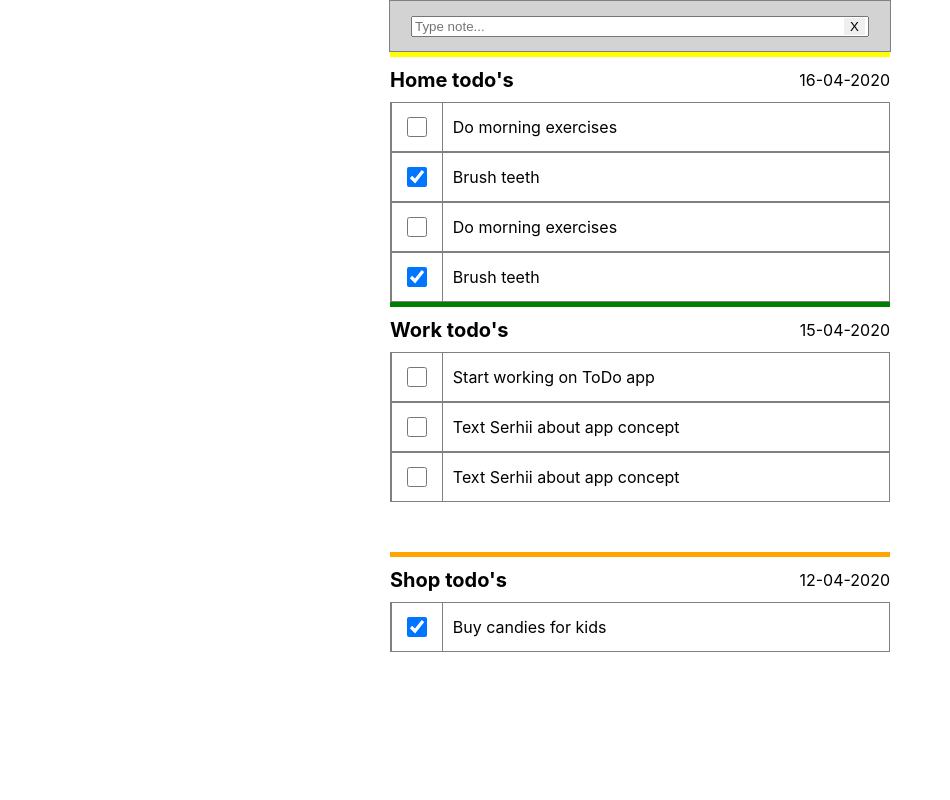
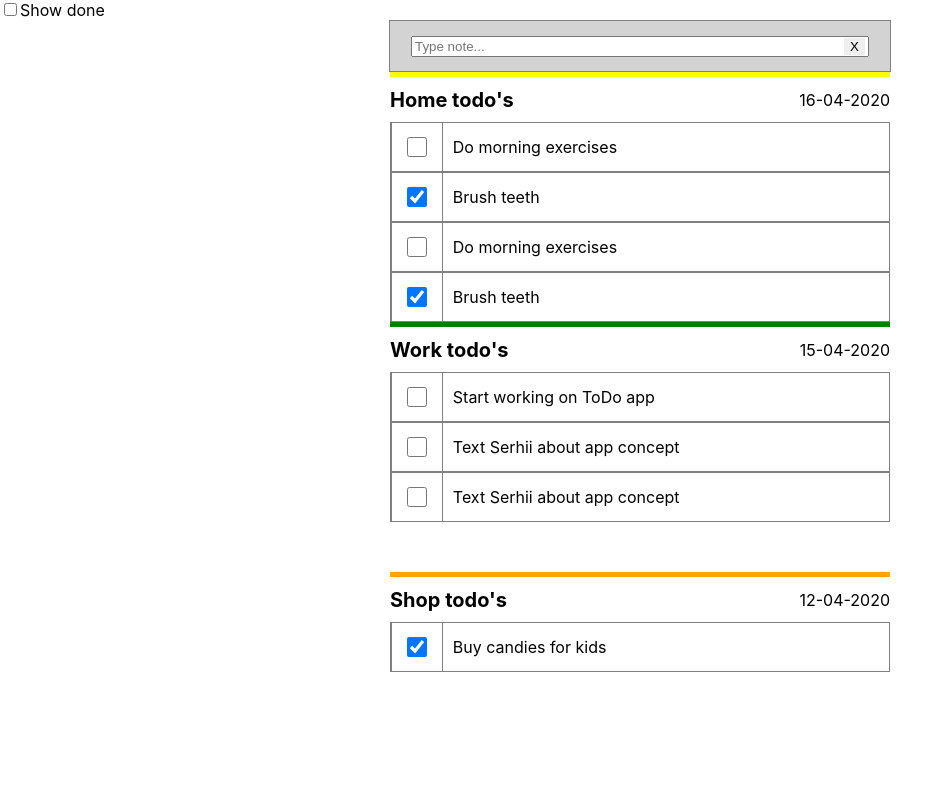
Before and after one commit to KostyrkoNazar/didwilldo, a React (Create React App) app: page / in a window 1280 px wide. Shown: the top 800 px of the page, without its empty margins (0-950 px from the left). Built offline with nearby package versions, Linux system fonts and the light colour scheme.

Commit message:
filteredByTitle function controlled by Dashboard

```diff
--- a/src/Dashboard/Dashboard.js
+++ b/src/Dashboard/Dashboard.js
@@ -3,11 +3,12 @@ import TodoGroup from "../TodoGroup/TodoGroup";
 import TodoSearch from "../TodoSearch/TodoSearch";
 import './styles.css'
 import data from "../data/data";
+import TodoFilter from "../TodoFilter/TodoFilter";
 
 function Dashboard() {
     const [searchValue, setSearchValue] = useState('')
     const [todoGroupArray, setTodoArray] = useState([])
-    const [isSorted, setIsSorted] = useState([])
+    const [isFiltered, setIsFiltered] = useState(false)
 
     const onClear = () => setSearchValue('');
 
@@ -46,13 +47,45 @@ function Dashboard() {
 
     useEffect(()=>{
 
-        if (searchValue.length === 0) {
-            setTodoArray(data);
-        } else {
-            const searchResult= search(searchValue, data);
+            if (searchValue.length === 0 ) {
+                setTodoArray(data);
+            } else {
+                const searchResult= search(searchValue, data);
                 setTodoArray(searchResult);
-        }
-        },[searchValue])
+            }
+        },[searchValue, isFiltered])
+
+
+     const filterByDone=(groupListArray)=>{
+        //returning same shape array
+        return groupListArray.map(group => {
+            const {todoList} = group;
+
+            // sortedListByDone is an updated todoList
+           const sortedListByDone = todoList.map(item => {
+                const {done} = item;
+
+                if (done === false) {
+                    //changing filtered property of each item object
+                    item.filtered = false;
+                    //returning updated item object
+                    return {...item}
+                } else {
+                    // otherwise returning initial item object
+                    return {...item}
+                }
+            })
+            // return updated todoList property of group object
+            return {...group, todoList: sortedListByDone};
+        });
+
+    }
+
+
+    const setFiltered =(value)=> {
+        setIsFiltered(!value)
+    }
+
 
 
     const todoListGroup = todoGroupArray.map((obj, objIndex)=>
@@ -66,6 +99,10 @@ function Dashboard() {
     return(
         <div className='dashboard'>
 
+            <TodoFilter isFiltered={isFiltered}
+                        setFiltered={setFiltered}
+            />
+
                 <TodoSearch onClear={onClear}
                             onChange={onChange}
                             value={searchValue}
```
